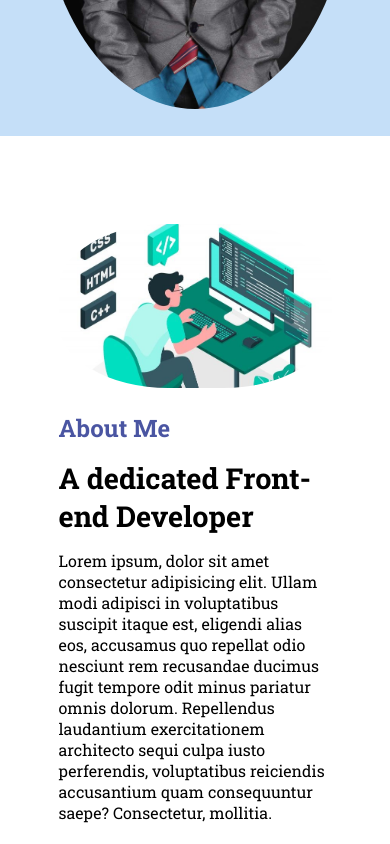
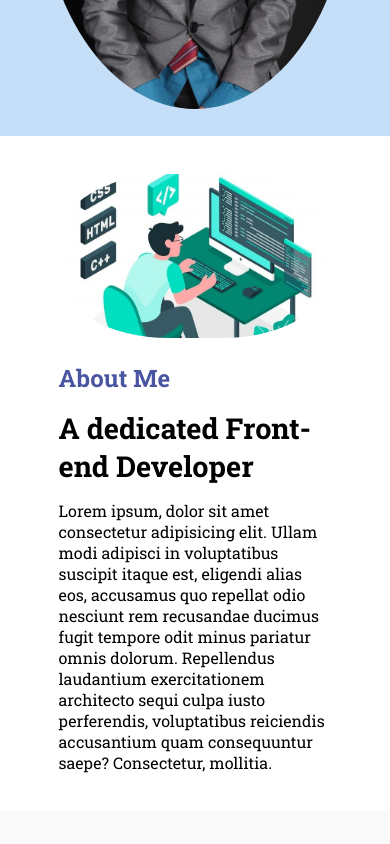
Before and after one commit to nikkoboy32/my-portfolio, a plain HTML site: page index.html in a window 390 px wide. Shown: the part 760-1604 px from the top of the page. Drawn offline with Linux system fonts and the light colour scheme.

Commit message:
Update style.css

```diff
--- a/style.css
+++ b/style.css
@@ -242,9 +242,6 @@ li .active {
   .resume-section {
     padding: 0px;
   }
-  .about-me-section {
-    padding: 50px 0px;
-  }
 }
 @media screen and (min-width: 800px) {
   .links-container {
```
